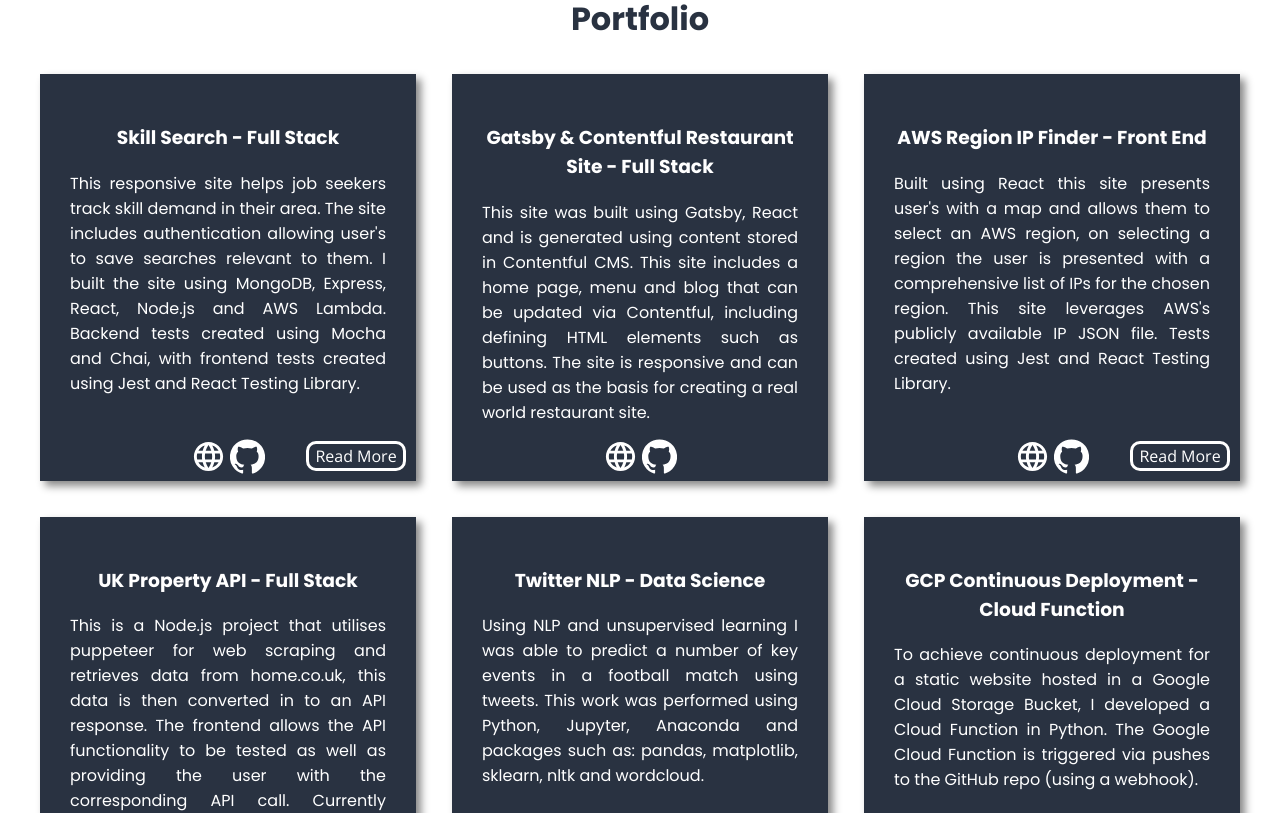
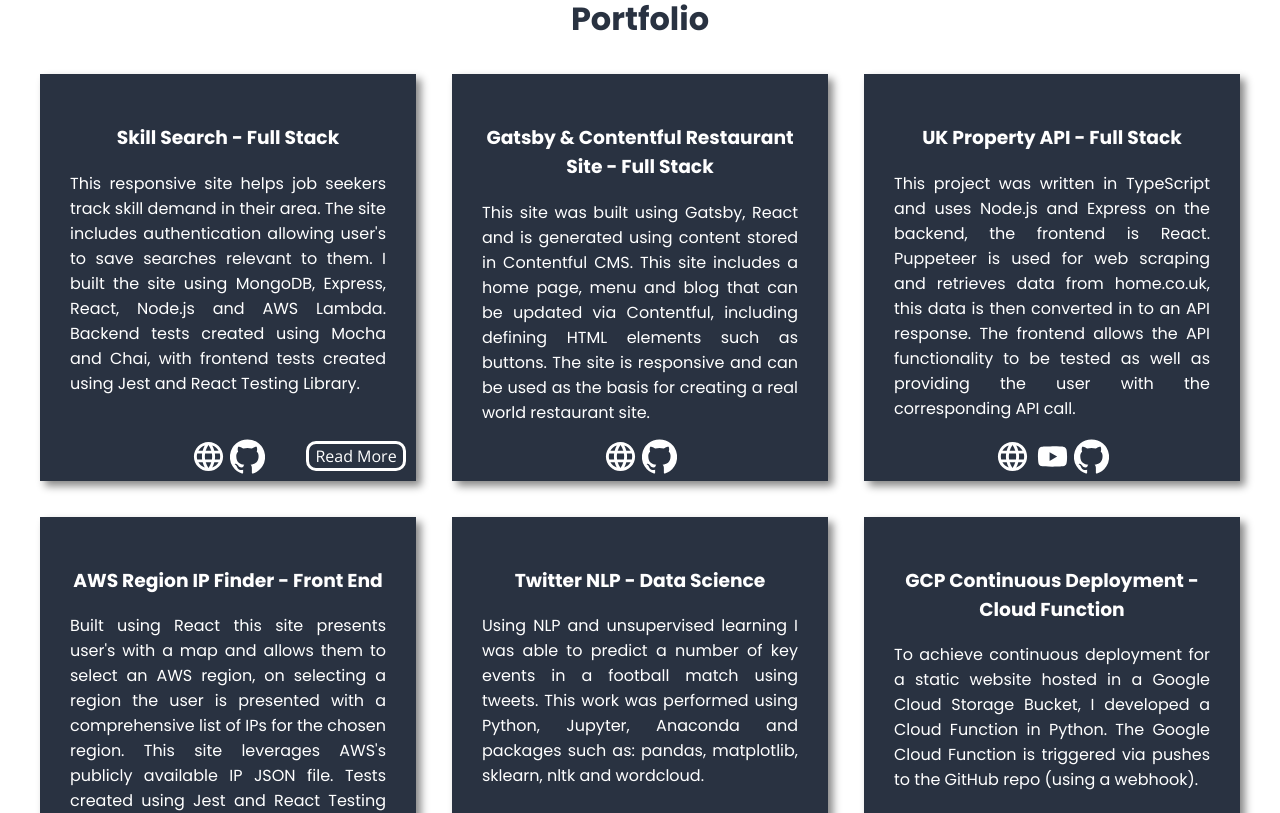
Before and after one commit to jb-0/site-react, a React (Create React App) app in the folder frontend/: page / in a window 1280 px wide. Shown: the part 600-1413 px from the top of the page. Built offline with nearby package versions, Linux system fonts and the light colour scheme.

Commit message:
Updated portfolio item description and order

```diff
--- a/frontend/src/content/portfolioContent.js
+++ b/frontend/src/content/portfolioContent.js
@@ -13,9 +13,10 @@ const portfolioContent = [
       <>
         <p>
           To implement authentication I used Passport.js for Google and Facebook
-          OAuth. I used AWS Lambda and CloudWatch to create a serverless daily job that
-          runs a count for all saved searches, this provides the necessary data to present back to
-          users using Chart.js. Styling for this site is achieved using React Styled Components.
+          OAuth. I used AWS Lambda and CloudWatch to create a serverless daily
+          job that runs a count for all saved searches, this provides the
+          necessary data to present back to users using Chart.js. Styling for
+          this site is achieved using React Styled Components.
         </p>
         <img className="portfolio-image" src={skillsTrackerImg} />
       </>
@@ -33,8 +34,20 @@ const portfolioContent = [
     creating a real world restaurant site.`,
     links: {
       site: 'https://restaurantmain.gtsb.io',
-      source: 'https://github.com/jb-0/restaurant'
-    }
+      source: 'https://github.com/jb-0/restaurant',
+    },
+  },
+  {
+    title: 'UK Property API - Full Stack',
+    shortContent: `This project was written in TypeScript and uses Node.js and Express on the backend,
+    the frontend is React. Puppeteer is used for web scraping and retrieves data from home.co.uk,
+    this data is then converted in to an API response. The frontend allows the  API functionality to
+    be tested as well as providing the user with the corresponding API call.`,
+    links: {
+      site: 'http://uk-property-api.herokuapp.com/',
+      demo: 'https://youtu.be/LlalqkidxSo',
+      source: 'https://github.com/jb-0/uk-property-api',
+    },
   },
   {
     title: 'AWS Region IP Finder - Front End',
@@ -51,17 +64,6 @@ const portfolioContent = [
     links: {
       site: 'https://jb-0.github.io/aws-regions/',
       source: 'https://github.com/jb-0/aws-regions',
-    },
-  },
-  {
-    title: 'UK Property API - Full Stack',
-    shortContent: `This is a Node.js project that utilises puppeteer for web scraping and retrieves
-      data from home.co.uk, this data is then converted in to an API response. The frontend allows
-      the  API functionality to be tested as well as providing the user with the corresponding API call.
-      Currently hosted on Heroku but previously containerised and hosted on GCP.`,
-    links: {
-      demo: 'https://youtu.be/LlalqkidxSo',
-      source: 'https://github.com/jb-0/uk-property-api',
     },
   },
   {
```
